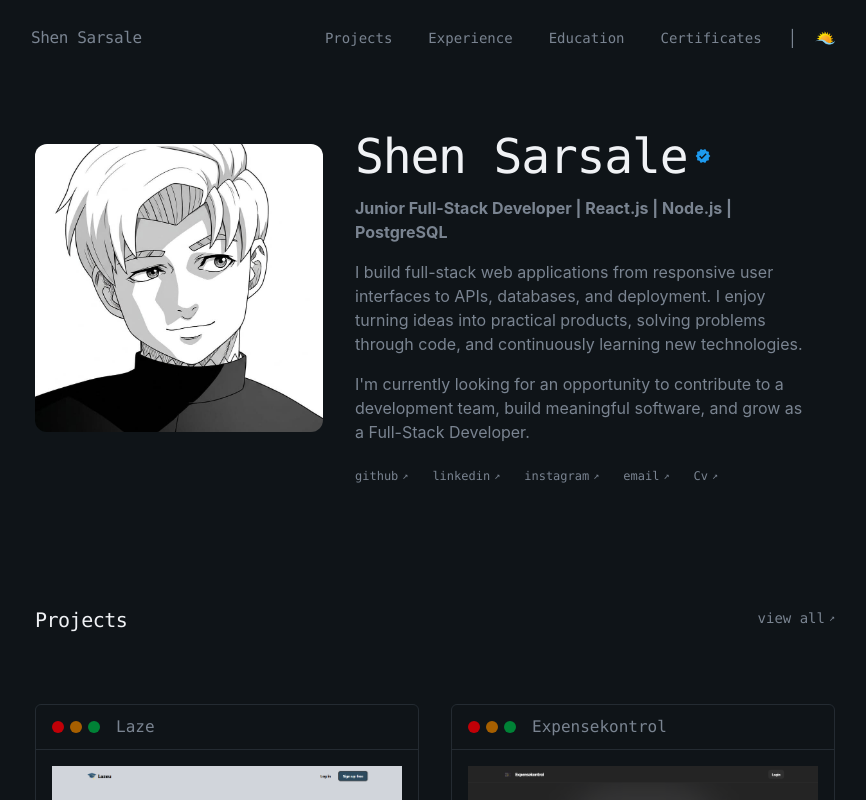
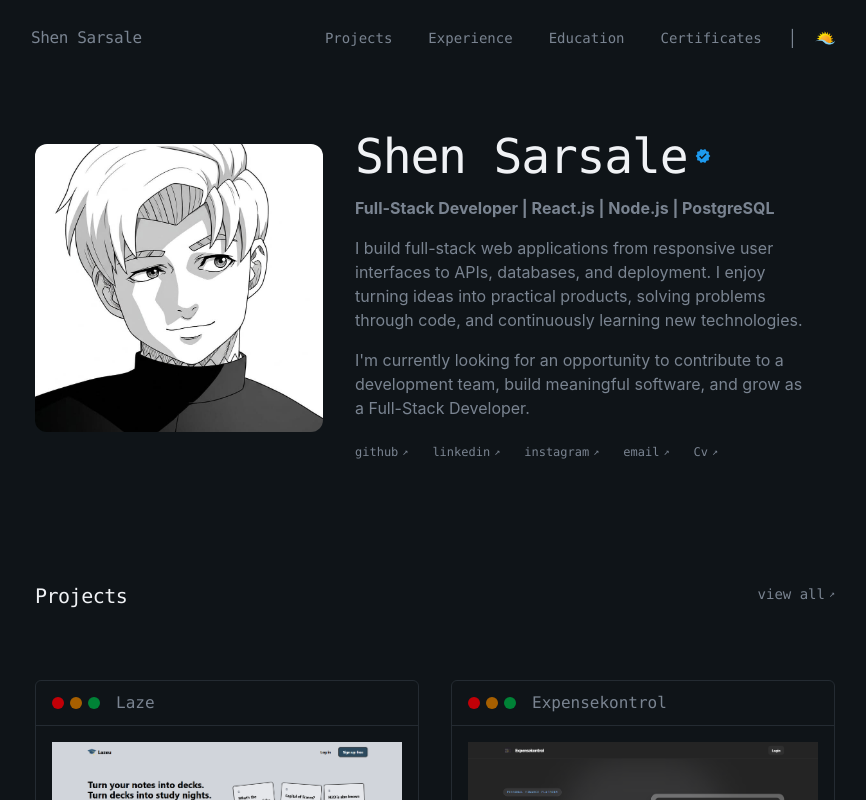
Before and after one commit to Ein-shen/My-porfolio, a React (Vite) app: page / in a window 1280 px wide. Shown: the top 800 px of the page, without its empty margins (205-1071 px from the left). Built offline with nearby package versions, Linux system fonts and the light colour scheme; the HTML template or start-up script is replaced by a standard one.

Commit message:
added changes in the hero section make it Full stack engineer in the name of JSESU CHRIST I WILL MAKE IT!

```diff
--- a/src/sections/Hero.jsx
+++ b/src/sections/Hero.jsx
@@ -38,7 +38,7 @@ export const Hero = () => {
                         <div className="space-y-4 text-muted-foreground max-w-md ">
 
                             <h2 className='font-bold text-md'>
-                                Junior Full-Stack Developer | React.js | Node.js | PostgreSQL
+                                 Full-Stack Developer | React.js | Node.js | PostgreSQL
                             </h2>
                             <p>
                                 I build full-stack web applications from responsive user interfaces to APIs, databases, and deployment. I enjoy turning ideas into practical products, solving problems through code, and continuously learning new technologies.
```
